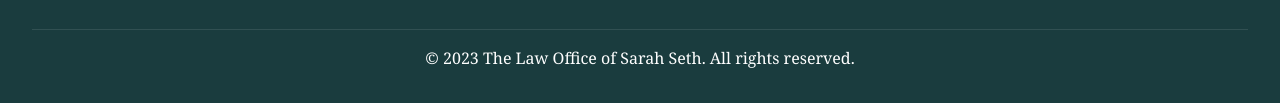
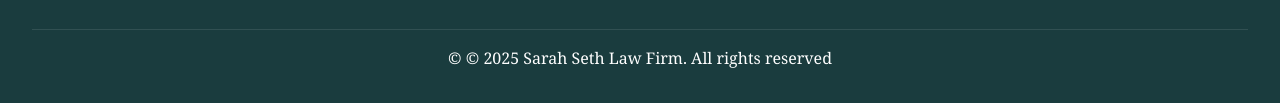
Before and after one commit to gloza11130/sarahserh, a plain HTML site: page contact_us.html in a window 1280 px wide. Shown: the part 1048-1151 px from the top of the page. Drawn offline with Linux system fonts and the light colour scheme.

Commit message:
Update contact_us.html

```diff
--- a/contact_us.html
+++ b/contact_us.html
@@ -348,7 +348,7 @@
         </div>
 
         <div class="copyright">
-            <p>&copy; 2023 The Law Office of Sarah Seth. All rights reserved.</p>
+            <p>&copy; © 2025 Sarah Seth Law Firm. All rights reserved</p>
         </div>
     </footer>
 
```
